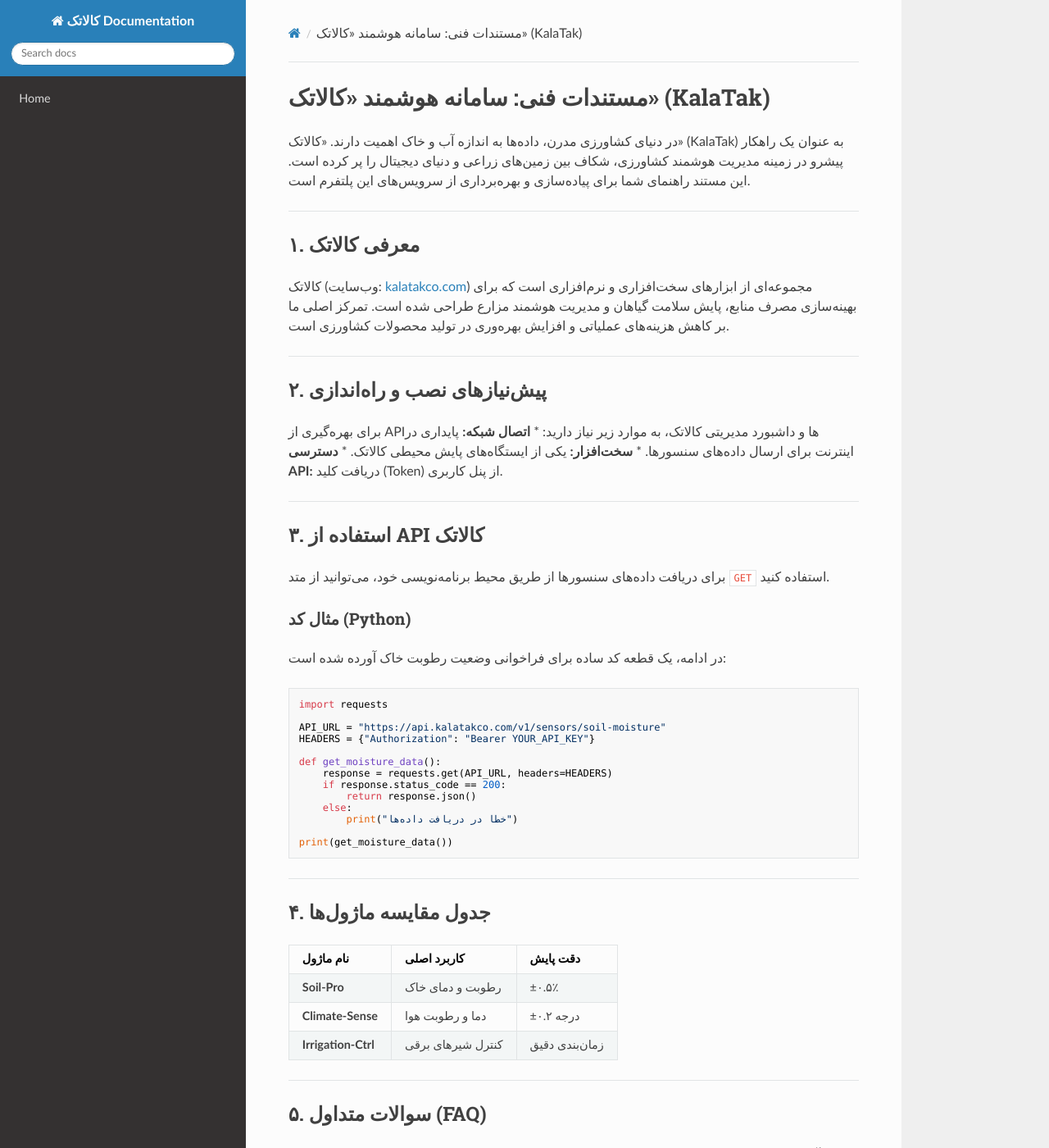
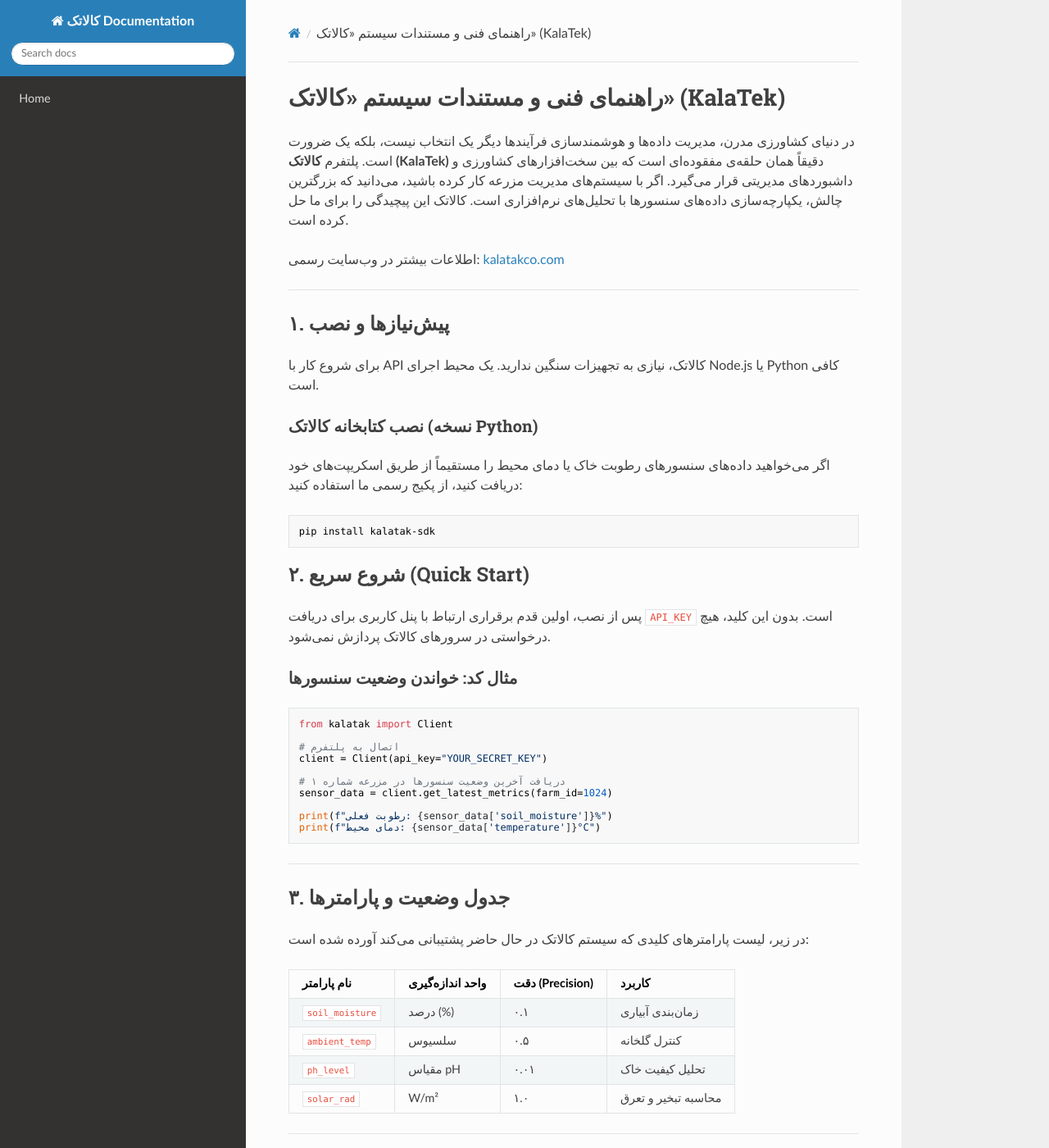
Before and after one commit to sahandsahabi553-prog/terraform-google-semantic-docs, an MkDocs documentation site: the page built from docs/کالاتک.md, in a window 1280 px wide and 1400 px high. Shown: the whole window at 82% size. Built offline with MkDocs 1.6.1, drawn with Linux system fonts in a browser that asks for light colours; nearby versions of some CDN libraries; some of the changed text lies outside the part shown.

Commit message:
Doc: کالاتک

````diff
--- a/docs/کالاتک.md
+++ b/docs/کالاتک.md
@@ -1,72 +1,79 @@
-# مستندات فنی: سامانه هوشمند «کالاتک» (KalaTak)
+# راهنمای فنی و مستندات سیستم «کالاتک» (KalaTek)
 
-در دنیای کشاورزی مدرن، داده‌ها به اندازه آب و خاک اهمیت دارند. «کالاتک» (KalaTak) به عنوان یک راهکار پیشرو در زمینه مدیریت هوشمند کشاورزی، شکاف بین زمین‌های زراعی و دنیای دیجیتال را پر کرده است. این مستند راهنمای شما برای پیاده‌سازی و بهره‌برداری از سرویس‌های این پلتفرم است.
+در دنیای کشاورزی مدرن، مدیریت داده‌ها و هوشمندسازی فرآیندها دیگر یک انتخاب نیست، بلکه یک ضرورت است. پلتفرم **کالاتک (KalaTek)** دقیقاً همان حلقه‌ی مفقوده‌ای است که بین سخت‌افزارهای کشاورزی و داشبوردهای مدیریتی قرار می‌گیرد. اگر با سیستم‌های مدیریت مزرعه کار کرده باشید، می‌دانید که بزرگترین چالش، یکپارچه‌سازی داده‌های سنسورها با تحلیل‌های نرم‌افزاری است. کالاتک این پیچیدگی را برای ما حل کرده است.
+
+اطلاعات بیشتر در وب‌سایت رسمی: [kalatakco.com](https://www.kalatakco.com)
 
 ---
 
-## ۱. معرفی کالاتک
-کالاتک (وب‌سایت: [kalatakco.com](https://www.kalatakco.com)) مجموعه‌ای از ابزارهای سخت‌افزاری و نرم‌افزاری است که برای بهینه‌سازی مصرف منابع، پایش سلامت گیاهان و مدیریت هوشمند مزارع طراحی شده است. تمرکز اصلی ما بر کاهش هزینه‌های عملیاتی و افزایش بهره‌وری در تولید محصولات کشاورزی است.
+## ۱. پیش‌نیازها و نصب
+برای شروع کار با API کالاتک، نیازی به تجهیزات سنگین ندارید. یک محیط اجرای Node.js یا Python کافی است.
 
----
+### نصب کتابخانه کالاتک (نسخه Python)
+اگر می‌خواهید داده‌های سنسورهای رطوبت خاک یا دمای محیط را مستقیماً از طریق اسکریپت‌های خود دریافت کنید، از پکیج رسمی ما استفاده کنید:
 
-## ۲. پیش‌نیازهای نصب و راه‌اندازی
-برای بهره‌گیری از APIها و داشبورد مدیریتی کالاتک، به موارد زیر نیاز دارید:
-*   **اتصال شبکه:** پایداری در اینترنت برای ارسال داده‌های سنسورها.
-*   **سخت‌افزار:** یکی از ایستگاه‌های پایش محیطی کالاتک.
-*   **دسترسی API:** دریافت کلید (Token) از پنل کاربری.
+```bash
+pip install kalatak-sdk
+```
 
----
+## ۲. شروع سریع (Quick Start)
+پس از نصب، اولین قدم برقراری ارتباط با پنل کاربری برای دریافت `API_KEY` است. بدون این کلید، هیچ درخواستی در سرورهای کالاتک پردازش نمی‌شود.
 
-## ۳. استفاده از API کالاتک
-برای دریافت داده‌های سنسورها از طریق محیط برنامه‌نویسی خود، می‌توانید از متد `GET` استفاده کنید.
+### مثال کد: خواندن وضعیت سنسورها
+```python
+from kalatak import Client
 
-### مثال کد (Python)
-در ادامه، یک قطعه کد ساده برای فراخوانی وضعیت رطوبت خاک آورده شده است:
+# اتصال به پلتفرم
+client = Client(api_key="YOUR_SECRET_KEY")
 
-```python
-import requests
+# دریافت آخرین وضعیت سنسورها در مزرعه شماره ۱
+sensor_data = client.get_latest_metrics(farm_id=1024)
 
-API_URL = "https://api.kalatakco.com/v1/sensors/soil-moisture"
-HEADERS = {"Authorization": "Bearer YOUR_API_KEY"}
-
-def get_moisture_data():
-    response = requests.get(API_URL, headers=HEADERS)
-    if response.status_code == 200:
-        return response.json()
-    else:
-        print("خطا در دریافت داده‌ها")
-
-print(get_moisture_data())
+print(f"رطوبت فعلی: {sensor_data['soil_moisture']}%")
+print(f"دمای محیط: {sensor_data['temperature']}°C")
 ```
 
 ---
 
-## ۴. جدول مقایسه ماژول‌ها
+## ۳. جدول وضعیت و پارامترها
+در زیر، لیست پارامترهای کلیدی که سیستم کالاتک در حال حاضر پشتیبانی می‌کند آورده شده است:
 
-| نام ماژول | کاربرد اصلی | دقت پایش |
-| :--- | :--- | :--- |
-| **Soil-Pro** | رطوبت و دمای خاک | ±۰.۵٪ |
-| **Climate-Sense** | دما و رطوبت هوا | ±۰.۲ درجه |
-| **Irrigation-Ctrl** | کنترل شیرهای برقی | زمان‌بندی دقیق |
+| نام پارامتر | واحد اندازه‌گیری | دقت (Precision) | کاربرد |
+| :--- | :--- | :--- | :--- |
+| `soil_moisture` | درصد (%) | ۰.۱ | زمان‌بندی آبیاری |
+| `ambient_temp` | سلسیوس | ۰.۵ | کنترل گلخانه |
+| `ph_level` | مقیاس pH | ۰.۰۱ | تحلیل کیفیت خاک |
+| `solar_rad` | W/m² | ۱.۰ | محاسبه تبخیر و تعرق |
+
+---
+
+## ۴. پیکربندی سیستم (Configuration)
+برای بهینه‌سازی مصرف انرژی در سنسورهای راه دور، پیشنهاد می‌کنم فواصل ارسال داده (Reporting Interval) را روی ۱۰ دقیقه تنظیم کنید. این کار باعث می‌شود عمر باتری دستگاه‌های شما تا ۳ برابر افزایش یابد.
+
+شما می‌توانید تنظیمات را از طریق فایل `config.json` مدیریت کنید:
+
+```json
+{
+  "device_id": "KT-990-X",
+  "sync_interval": 600,
+  "retry_attempts": 3,
+  "data_format": "json"
+}
+```
 
 ---
 
 ## ۵. سوالات متداول (FAQ)
 
-**آیا سیستم‌های کالاتک در محیط‌های بدون اینترنت کار می‌کنند؟**
-بله، سیستم‌های ما دارای حافظه محلی (Buffer) هستند و به محض اتصال مجدد به شبکه، داده‌ها را سینک می‌کنند.
+**آیا کالاتک با سنسورهای شخص ثالث (Third-party) سازگار است؟**
+بله، کالاتک از پروتکل‌های استاندارد مانند MQTT و LoRaWAN پشتیبانی می‌کند. اگر سنسور شما داده‌ها را به صورت استاندارد ارسال کند، در کمتر از ۵ دقیقه در پنل نمایش داده می‌شود.
 
-**چگونه می‌توانم دقت سنسورها را کالیبره کنم؟**
-از طریق پنل تنظیمات در اپلیکیشن کالاتک، می‌توانید ضریب خطا (Offset) مربوط به هر سنسور را به‌صورت دستی تنظیم کنید.
+**اگر اینترنت مزرعه قطع شود چه اتفاقی می‌افتد؟**
+سیستم به‌صورت محلی (Local Cache) داده‌ها را تا ۷۲ ساعت ذخیره می‌کند و به‌محض برقراری اتصال مجدد، تمام داده‌های ذخیره‌شده را به ابر (Cloud) می‌فرستد. جای هیچ نگرانی نیست.
 
-**آیا کالاتک از پروتکل‌های استاندارد پشتیبانی می‌کند؟**
-بله، ما به طور کامل از پروتکل MQTT برای ارتباطات اینترنت اشیا (IoT) پشتیبانی می‌کنیم تا به راحتی در سیستم‌های مدیریت مرکزی شما ادغام شود.
+**آیا امکان گزارش‌گیری اکسل وجود دارد؟**
+بله، در بخش داشبورد، یک دکمه خروجی CSV برای تمام بازه‌های زمانی تعریف شده است.
 
 ---
 
-## ۶. نکته تخصصی (تجربه شخصی)
-از تجربه خودم بگویم؛ در راه‌اندازی‌های اولیه، بزرگترین چالش معمولاً «جانمایی» سنسورهاست. همیشه سعی کنید سنسورهای رطوبت خاک را در عمق ریشه قرار دهید و از تابش مستقیم آفتاب بر روی یونیت‌های پردازنده جلوگیری کنید. این تغییر کوچک، طول عمر سخت‌افزار شما را تا ۳۰ درصد افزایش می‌دهد.
-
----
-
-*برای اطلاعات بیشتر و پشتیبانی فنی، به [kalatakco.com](https://www.kalatakco.com) مراجعه کنید.*
+*نکته پایانی: اگر در پیاده‌سازی زیرساخت هوشمند مزرعه خود به بن‌بست خوردید، تیم فنی کالاتک معمولاً در انجمن‌های تخصصی بسیار پاسخگو هستند. از ابزارهای مانیتورینگ آنلاین غافل نشوید؛ داده‌های دقیق، یعنی هزینه‌ی کمتر و محصول بیشتر.*
````
